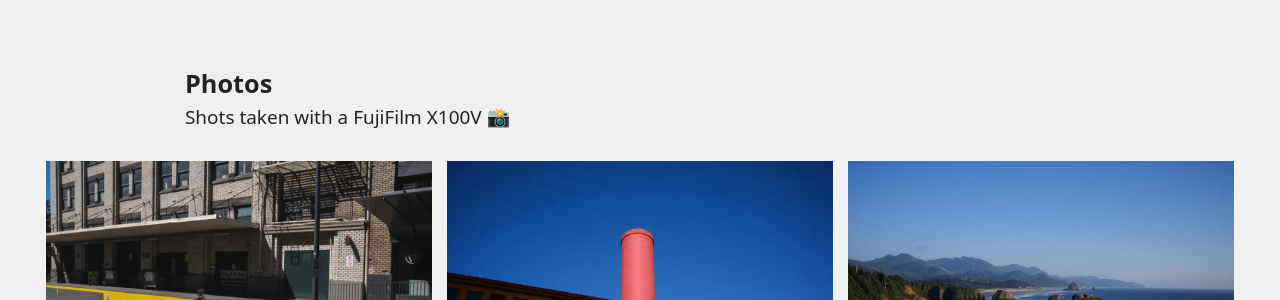
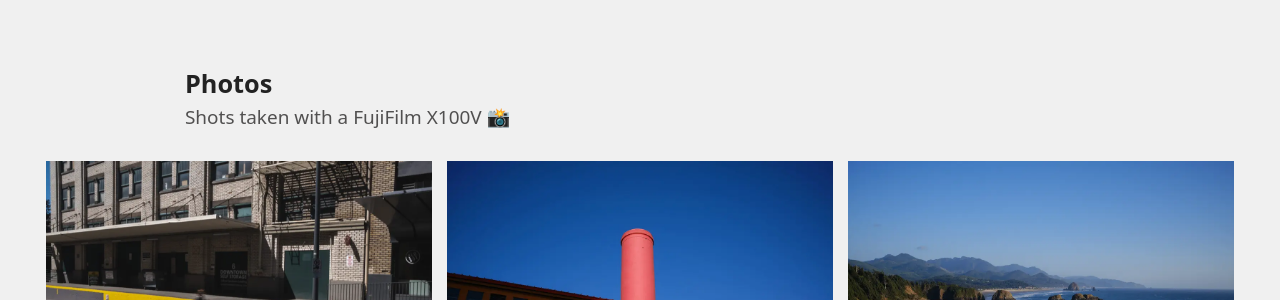
Before and after one commit to caseycarroll/caseycarroll.github.io, a Jekyll site: the page built from photos.html, in a window 1280 px wide. Shown: the part 206-506 px from the top of the page. Built offline with Jekyll 4.4.1, drawn with Linux system fonts in a browser that asks for light colours.

Commit message:
update secondary text in photos

```diff
--- a/photos.html
+++ b/photos.html
@@ -6,7 +6,7 @@ link: photos
 <div class="stack">
     <h1 class="reading-width">
         Photos
-        <span class="subheader">Shots taken with a FujiFilm X100V 📸</span>
+        <span class="subheader secondary-text">Shots taken with a FujiFilm X100V 📸</span>
     </h1>
     <ul class="photo-grid">
         {% assign image_files = site.static_files | where: "image", true %}
```
